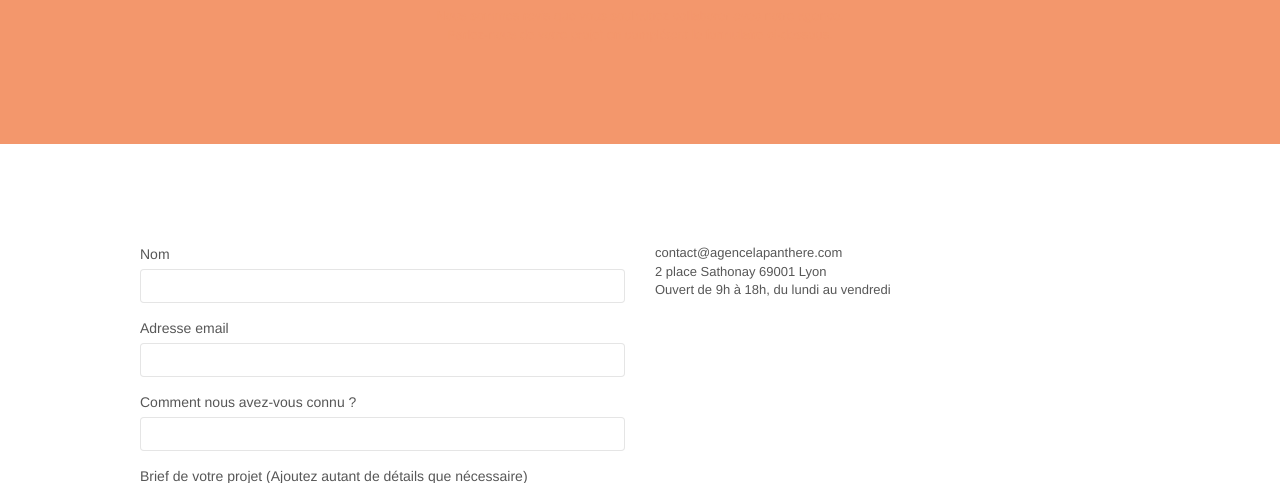
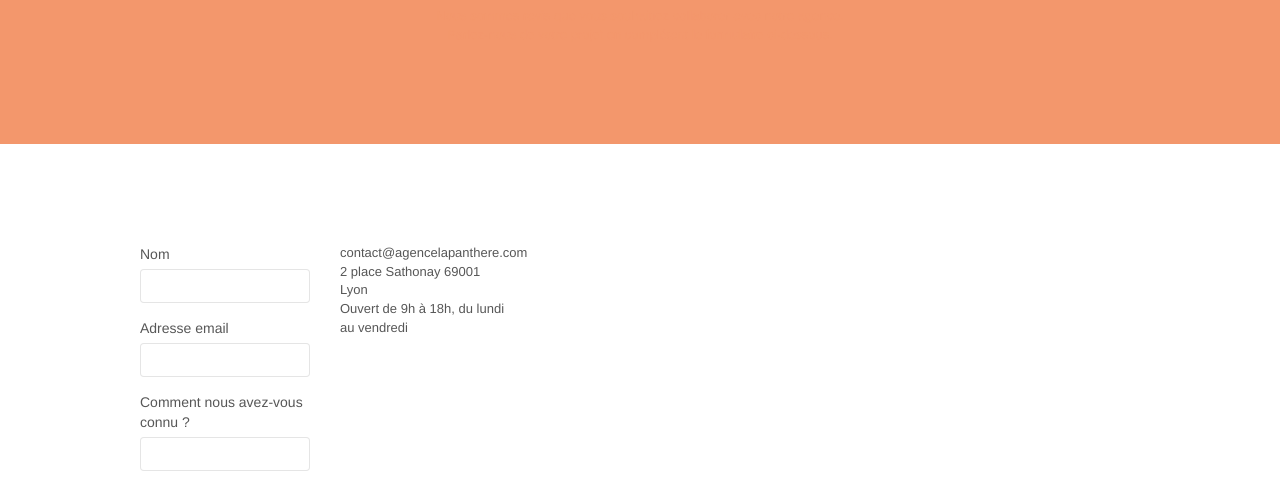
Before and after one commit to annesomai/LaPanthere, a plain HTML site: page page2.html in a window 1280 px wide. Shown: the part 259-742 px from the top of the page. Drawn offline with nearby package versions, Linux system fonts and the light colour scheme; files that its build step writes are made by us from their sources; a script that the page names is missing.

```diff
--- a/style.css
+++ b/style.css
@@ -1050,6 +1050,13 @@
     height: 40px;
 }
 
+.col-sm-6
+{
+    width: 200px;
+    height: 200px;
+}
+
+
 h2
 {
     font-size: 16px;
```
